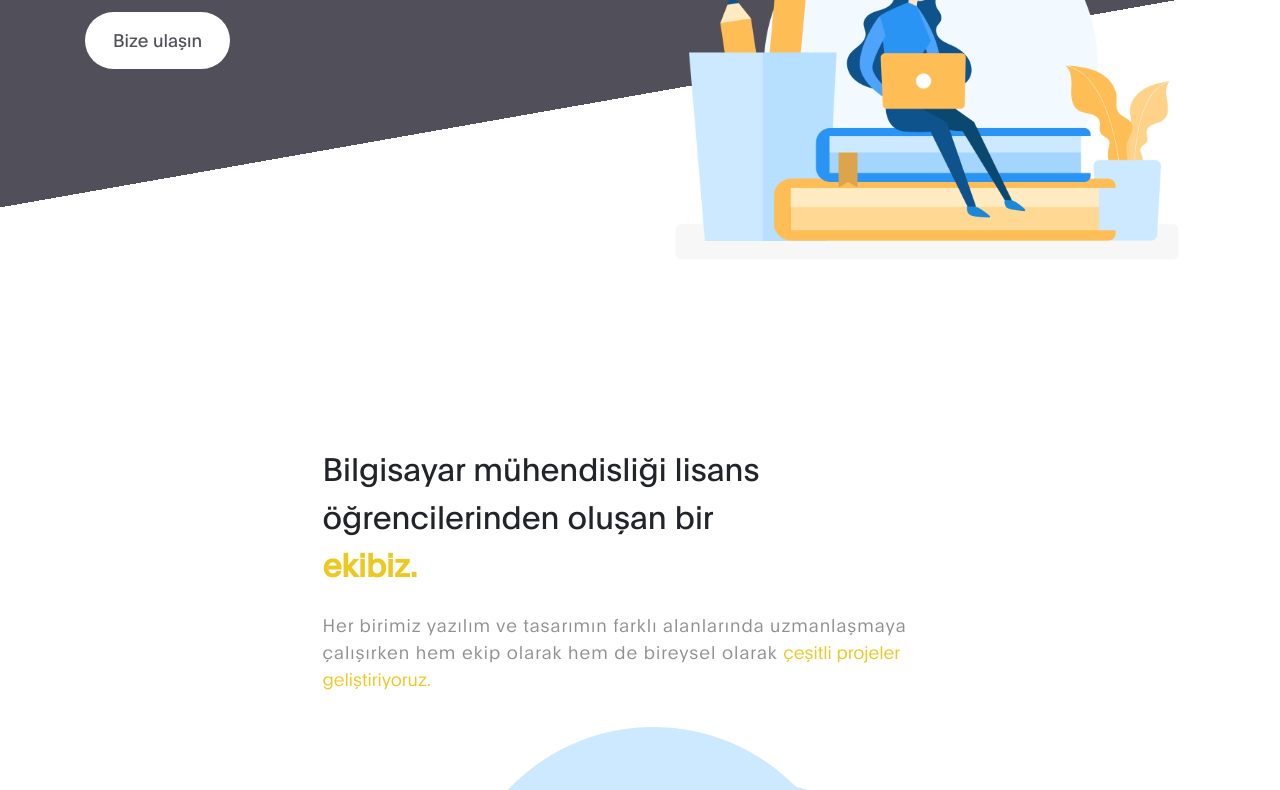
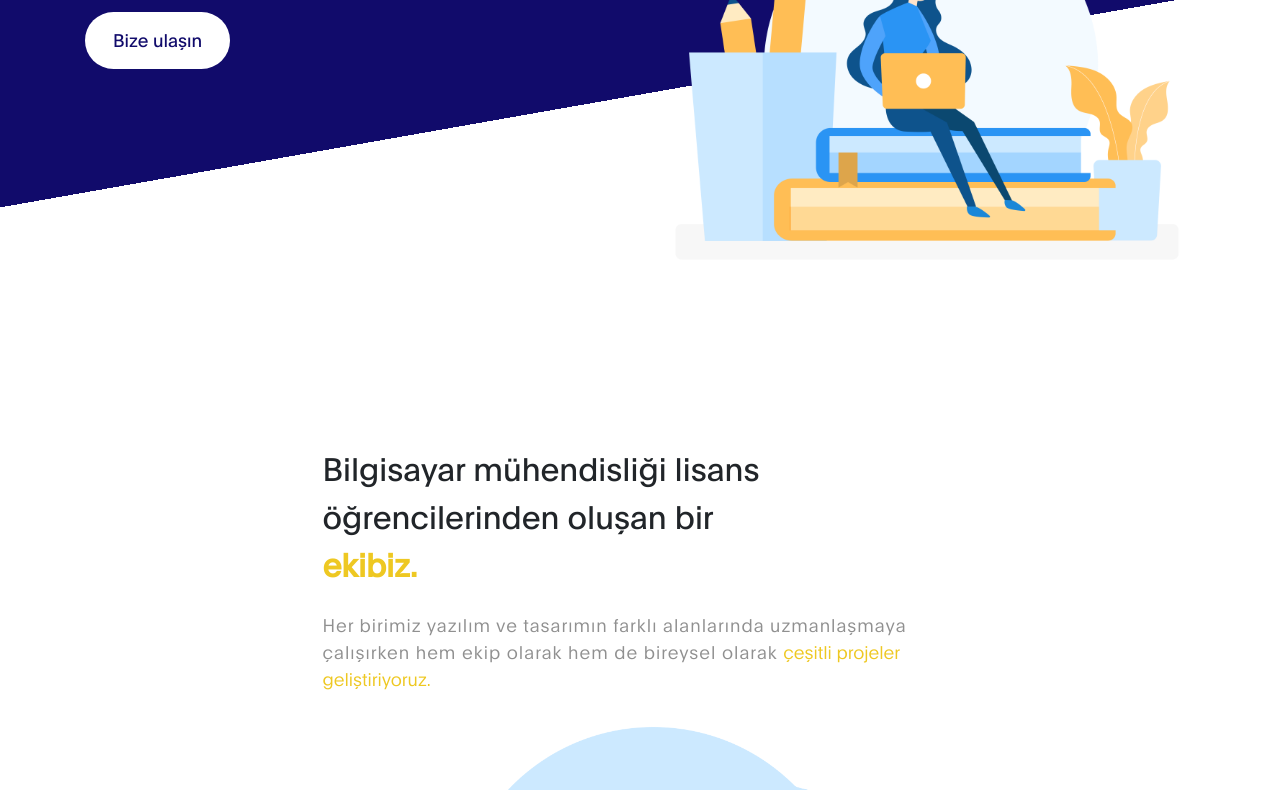
Before and after one commit to trifates/trifates.github.io, a plain HTML site: page index.html in a window 1280 px wide. Shown: the part 491-1281 px from the top of the page. Drawn offline with Linux system fonts and the light colour scheme.

Commit message:
deneme 456456

```diff
--- a/css/templatemo-digital-trend.css
+++ b/css/templatemo-digital-trend.css
@@ -31,12 +31,12 @@ https://templatemo.com/tm-538-digital-trend
 }
 
 :root {
-  --primary-color: #514f59;
+  --primary-color: #110b6b;
   --secondary-color: #eec822;
   --white-color: #ffffff;
   --dark-color: #171819;
   --project-bg: #f0f8ff;
-  --menu-bg: #170b5e;
+  --menu-bg: #110b6b;
 
   --title-color: #15141a;
   --gray-color: #909090;
```
